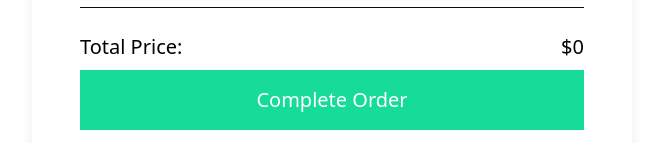
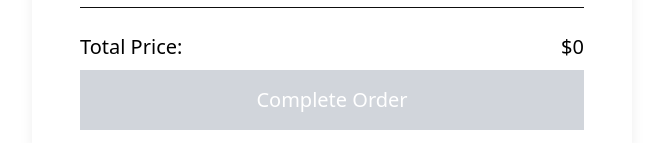
Before and after one commit to yujhenchen/restaurant-ordering-react, a React (Create React App) app: page / in a window 1280 px wide. Shown: the part 654-797 px from the top of the page, without its empty margins (308-971 px from the left). Built offline with nearby package versions, Linux system fonts and the light colour scheme.

Commit message:
complete order notification, disable button when not items

```diff
--- a/src/components/Button.js
+++ b/src/components/Button.js
@@ -1,8 +1,10 @@
-export default function Button({ text, onCLick }) {
+export default function Button({ text, onCLick, ...buttonProps }) {
+  console.log(buttonProps);
   return (
     <button
-      className="w-full h-[60px] bg-[#16DB99] text-white text-xl"
+      className="w-full h-[60px] bg-[#16DB99] text-white text-xl disabled:bg-gray-300"
       onClick={onCLick}
+      {...buttonProps}
     >
       {text}
     </button>
--- a/src/components/CreditCardInfo.js
+++ b/src/components/CreditCardInfo.js
@@ -48,6 +48,7 @@ export default function CreditCardInfo({ onPay }) {
       <Button
         text="Pay"
         onCLick={(event) => onPay(event, name, cardNumber, cvc)}
+        disabled={false}
       />
     </form>
   );
--- /dev/null
+++ b/src/components/Notification.js
@@ -0,0 +1,7 @@
+export default function Notification({ text }) {
+  return (
+    <div className="h-[120px] w-[504px] bg-[#ECFDF5] text-[#065F46] flex place-content-center items-center text-xl">
+      {text}
+    </div>
+  );
+}
--- a/src/components/OrderSummary.js
+++ b/src/components/OrderSummary.js
@@ -3,9 +3,12 @@ import OrderSummaryItem from "./OrderSummaryItem";
 import Button from "./Button";
 import Modal from "./Modal";
 import CreditCardInfo from "./CreditCardInfo";
+import Notification from "./Notification";
 
 export default function OrderSummary({ items, onRemoveItem }) {
   const [openModal, setOpenModal] = useState(false);
+  const [hasPayed, setHasPayed] = useState(false);
+  const [customerName, setCustomerName] = useState("");
 
   const modalRef = useRef(null);
 
@@ -50,10 +53,13 @@ export default function OrderSummary({ items, onRemoveItem }) {
   function onPay(event, ...cardData) {
     event.preventDefault();
     const [name, cardNumber, cvc] = cardData;
-    console.log(name + " " + cardNumber + " " + cvc);
+    setCustomerName(name);
+    setHasPayed(true);
   }
 
-  return (
+  return hasPayed ? (
+    <Notification text={`Thanks, ${customerName}! Your order is on its way!`} />
+  ) : (
     <>
       <h1 className="text-[1.75rem] text-center">Your Order</h1>
       <div className="overflow-auto">
@@ -66,7 +72,11 @@ export default function OrderSummary({ items, onRemoveItem }) {
         <span>Total Price: </span>
         <span>${totalPrice}</span>
       </p>
-      <Button text="Complete Order" onCLick={handleCompleteOrder} />
+      <Button
+        text="Complete Order"
+        onCLick={handleCompleteOrder}
+        disabled={items.length > 0 ? false : true}
+      />
       <Modal open={openModal} onCloseModal={handleCompleteOrder} ref={modalRef}>
         <CreditCardInfo onPay={onPay} />
       </Modal>
```
Also changed, not shown: 1 other file (tests, documents, lock files or other folders).
